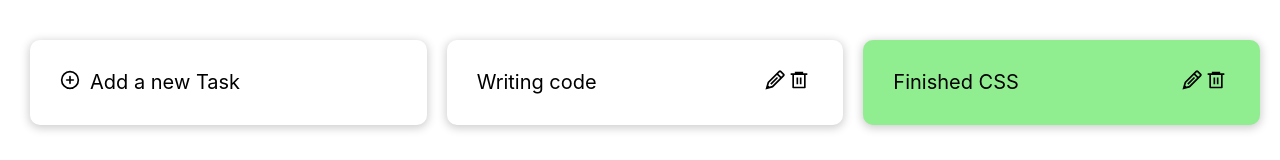
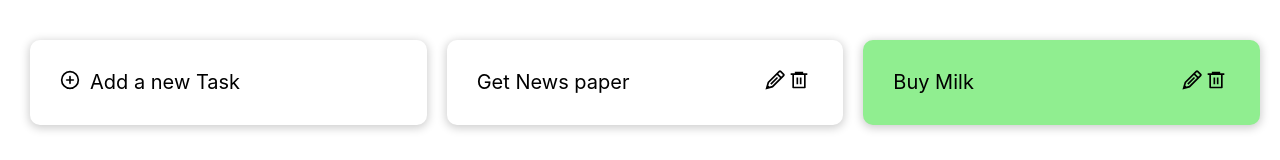
Before and after one commit to rajivkr/sample-todo, a React (Create React App) app: page / in a window 1280 px wide. Shown: the part 166-326 px from the top of the page. Built offline with nearby package versions, Linux system fonts and the light colour scheme.

Commit message:
changing static list

```diff
--- a/src/components/TodoContainer.js
+++ b/src/components/TodoContainer.js
@@ -93,12 +93,12 @@ class TodoContainer extends Component {
     todos: [
       {
         id: 23,
-        title: 'Writing code',
+        title: 'Get News paper',
         status: 2,
       },
       {
         id: 25,
-        title: 'Finished CSS',
+        title: 'Buy Milk',
         status: 3,
       },
     ],
```
